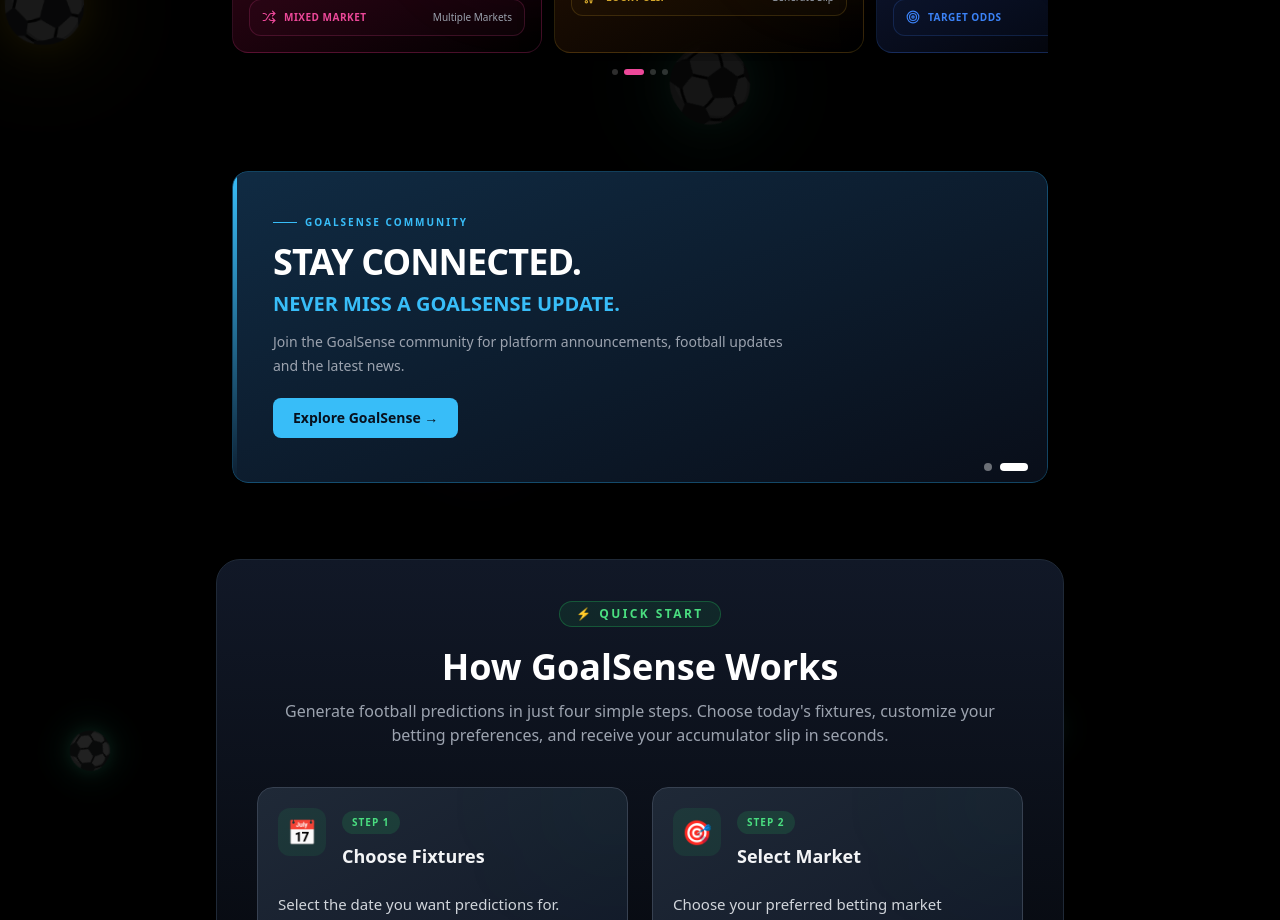
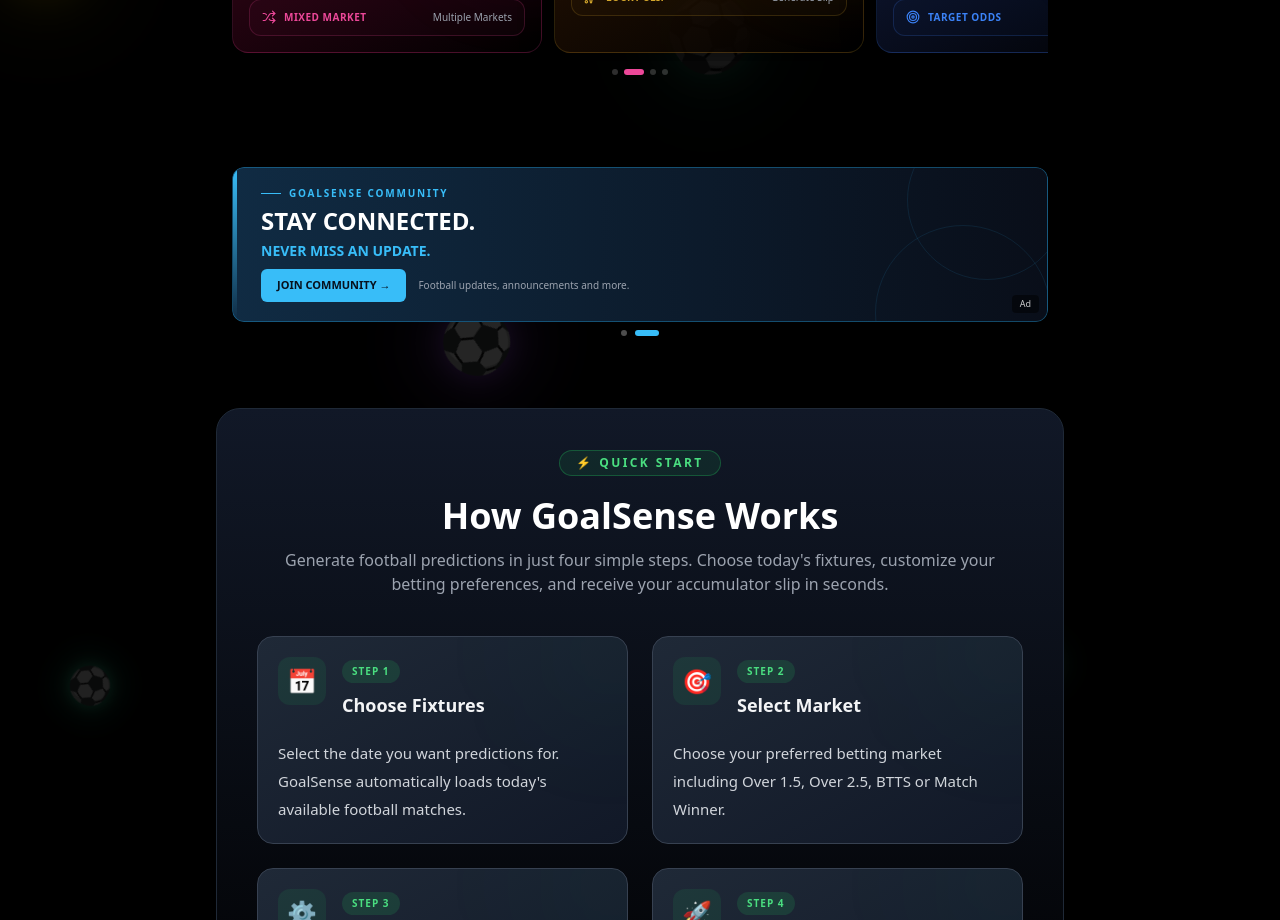
Before and after one commit to Jhondes/goalsense-app, a Next.js app: page / in a window 1280 px wide. Shown: the part 2420-3340 px from the top of the page. Built offline with nearby package versions, Linux system fonts and the light colour scheme; no server answers; the database is empty.

Commit message:
Redesign ad banner with compact responsive layout

```diff
--- a/components/AdBanner.tsx
+++ b/components/AdBanner.tsx
@@ -19,10 +19,9 @@ const slides = [
     id: "telegram",
     label: "GOALSENSE COMMUNITY",
     title: "STAY CONNECTED.",
-    subtitle: "NEVER MISS A GOALSENSE UPDATE.",
-    description:
-      "Join the GoalSense community for platform announcements, football updates and the latest news.",
-    button: "Explore GoalSense",
+    subtitle: "NEVER MISS AN UPDATE.",
+    description: "Football updates, announcements and more.",
+    button: "JOIN COMMUNITY",
     href: "https://t.me/goalsenseapp",
     type: "telegram",
   },
@@ -43,14 +42,19 @@ export default function AdBanner() {
   };
 
   useEffect(() => {
-    const timer = setInterval(next, 5000);
+    const timer = setInterval(() => {
+      setActive((prev) => (prev + 1) % slides.length);
+    }, 5000);
+
     return () => clearInterval(timer);
   }, []);
 
   return (
-    <section className="relative z-10 mx-auto w-full max-w-6xl px-4 py-3">
+    <section className="relative z-10 mx-auto w-full max-w-6xl px-4 py-2">
+
+      {/* ADVERTISEMENT CAROUSEL */}
       <div
-        className="relative overflow-hidden rounded-2xl"
+        className="relative"
         onTouchStart={(e) => {
           touchStart.current = e.touches[0].clientX;
         }}
@@ -63,6 +67,9 @@ export default function AdBanner() {
           }
         }}
       >
+        {/* SLIDES */}
+        <div className="overflow-hidden rounded-xl">
+
           <div
             className="flex transition-transform duration-700 ease-in-out"
             style={{
@@ -71,116 +78,156 @@ export default function AdBanner() {
           >
             {slides.map((slide) => (
               <div key={slide.id} className="min-w-full">
+
+                {/* GOKA AD */}
                 {slide.type === "goka" ? (
                   <a
                     href={slide.href}
                     target="_blank"
                     rel="noopener noreferrer"
+                    aria-label="Visit GOKA Sports"
                     className="group block"
-                  aria-label="GoalSense"
                   >
-                  <div className="relative overflow-hidden rounded-2xl border border-[#d4a72c]/30 bg-[#090909] shadow-[0_10px_40px_rgba(0,0,0,0.35)]">
-                  {/* Ad disclosure badge */}
-<div className="absolute bottom-10 right-3 z-30 rounded-md border border-white/20 bg-[#333333]/95 px-3 py-1.5 text-xs font-medium text-white shadow-md">
-  Ad
+                    <div className="relative h-[112px] overflow-hidden rounded-xl border border-[#d4a72c]/40 bg-[#090909] shadow-lg sm:h-[135px] md:h-[155px]">
+
+                      {/* GOLD ACCENT */}
+                      <div className="absolute left-0 top-0 z-10 h-full w-1 bg-gradient-to-b from-[#f5c542] to-[#8d6715]" />
+
+                      {/* BACKGROUND IMAGE */}
+                      <div className="absolute inset-y-0 right-0 w-[43%] sm:w-[40%]">
+                        <Image
+                          src="/goka-sports-banner.jpg"
+                          alt="GOKA Sports"
+                          fill
+                          sizes="(max-width: 768px) 43vw, 400px"
+                          className="object-cover object-center"
+                        />
+
+                        <div className="absolute inset-0 bg-gradient-to-r from-[#090909] via-[#090909]/30 to-transparent" />
                       </div>
-                    <div className="absolute left-0 top-0 h-full w-1 bg-gradient-to-b from-[#f5c542] via-[#d4a72c] to-transparent" />
 
-                    <div className="grid min-h-[190px] grid-cols-1 md:grid-cols-[1fr_0.85fr]">
-                      <div className="relative flex flex-col justify-center px-7 py-7 sm:px-9">
-                        <div className="mb-3 flex items-center gap-2">
-                          <span className="h-px w-6 bg-[#d4a72c]" />
-                          <span className="text-[10px] font-semibold uppercase tracking-[0.2em] text-[#d4a72c]">
+                      {/* AD CONTENT */}
+                      <div className="relative z-10 flex h-full w-[72%] flex-col justify-center pl-5 pr-1 sm:w-[68%] sm:pl-7">
+
+                        <div className="mb-1 flex items-center gap-2">
+                          <span className="h-px w-5 bg-[#d4a72c]" />
+
+                          <span className="text-[8px] font-bold uppercase tracking-[0.2em] text-[#d4a72c] sm:text-[10px]">
                             {slide.label}
                           </span>
                         </div>
 
-                        <h3 className="text-2xl font-bold tracking-tight text-white sm:text-3xl">
+                        <h3 className="text-[16px] font-extrabold leading-tight tracking-tight text-white sm:text-xl md:text-2xl">
                           {slide.title}
                         </h3>
 
-                        <p className="mt-1 text-lg font-medium text-[#d4a72c] sm:text-xl">
+                        <p className="mt-1 line-clamp-1 text-[9px] font-semibold text-[#d4a72c] sm:text-xs md:text-sm">
                           {slide.subtitle}
                         </p>
 
-                        <p className="mt-3 max-w-md text-sm leading-6 text-gray-400">
-                          {slide.description}
-                        </p>
+                        <div className="mt-2 flex items-center gap-2 sm:mt-3">
 
-                        <div className="mt-5">
-                          <span className="inline-flex items-center gap-2 rounded-lg bg-[#d4a72c] px-5 py-2.5 text-sm font-bold text-black">
+                          <span className="inline-flex items-center gap-1 rounded-md bg-[#d4a72c] px-3 py-1.5 text-[9px] font-extrabold text-black transition group-hover:bg-[#f5c542] sm:px-4 sm:py-2 sm:text-[11px]">
                             {slide.button} →
                           </span>
+
+                          <span className="hidden text-[10px] text-gray-400 sm:inline">
+                            {slide.description}
+                          </span>
+
                         </div>
                       </div>
 
-                      <div className="relative min-h-[180px] overflow-hidden">
-                        <Image
-                          src="/goka-sports-banner.jpg"
-                          alt="GOKA Sports"
-                          fill
-                          sizes="(max-width: 768px) 100vw, 45vw"
-                          className="object-cover object-center"
-                        />
-                        <div className="absolute inset-0 bg-gradient-to-r from-[#090909] via-transparent to-transparent" />
-                        <div className="absolute inset-0 bg-gradient-to-t from-black/30 to-transparent" />
-                      </div>
-                    </div>
+                      {/* AD DISCLOSURE */}
+                      <span className="absolute bottom-2 right-2 z-20 rounded bg-black/70 px-2 py-0.5 text-[9px] font-medium text-white/80">
+                        Ad
+                      </span>
+
                     </div>
                   </a>
+
                 ) : (
-                <div className="relative min-h-[452px] md:min-h-[310px] overflow-hidden rounded-2xl border border-[#229ED9]/30 bg-gradient-to-br from-[#102b43] to-[#090e19] shadow-[0_10px_40px_rgba(0,0,0,0.35)]">
+
+                  /* GOALSENSE TELEGRAM AD */
+                  <a
+                    href={slide.href}
+                    target="_blank"
+                    rel="noopener noreferrer"
+                    aria-label="Join GoalSense Telegram Community"
+                    className="group block"
+                  >
+                    <div className="relative h-[112px] overflow-hidden rounded-xl border border-[#229ED9]/40 bg-gradient-to-r from-[#102b43] to-[#090e19] shadow-lg sm:h-[135px] md:h-[155px]">
+
                       <div className="absolute left-0 top-0 h-full w-1 bg-gradient-to-b from-[#38bdf8] to-transparent" />
 
-                  <div className="flex min-h-[452px] md:min-h-[310px] flex-col justify-center px-7 py-8 sm:px-10">
-                    <div className="mb-3 flex items-center gap-2">
-                      <span className="h-px w-6 bg-[#38bdf8]" />
-                      <span className="text-[10px] font-semibold uppercase tracking-[0.2em] text-[#38bdf8]">
+                      {/* DECORATIVE CIRCLES */}
+                      <div className="absolute -right-5 -top-12 h-40 w-40 rounded-full border border-[#38bdf8]/10" />
+                      <div className="absolute -right-1 -bottom-20 h-44 w-44 rounded-full border border-[#38bdf8]/10" />
+
+                      <div className="relative z-10 flex h-full w-[85%] flex-col justify-center pl-5 sm:w-[75%] sm:pl-7">
+
+                        <div className="mb-1 flex items-center gap-2">
+                          <span className="h-px w-5 bg-[#38bdf8]" />
+
+                          <span className="text-[8px] font-bold uppercase tracking-[0.18em] text-[#38bdf8] sm:text-[10px]">
                             {slide.label}
                           </span>
                         </div>
 
-                    <h3 className="text-3xl font-bold tracking-tight text-white sm:text-4xl">
+                        <h3 className="text-[17px] font-extrabold leading-tight text-white sm:text-xl md:text-2xl">
                           {slide.title}
                         </h3>
 
-                    <p className="mt-2 text-lg font-semibold text-[#38bdf8] sm:text-xl">
+                        <p className="mt-1 text-[10px] font-semibold text-[#38bdf8] sm:text-sm">
                           {slide.subtitle}
                         </p>
 
-                    <p className="mt-3 max-w-lg text-sm leading-6 text-gray-400">
+                        <div className="mt-2 flex items-center gap-3">
+
+                          <span className="inline-flex rounded-md bg-[#38bdf8] px-3 py-1.5 text-[9px] font-bold text-[#07111e] transition group-hover:bg-[#7dd3fc] sm:px-4 sm:py-2 sm:text-[11px]">
+                            {slide.button} →
+                          </span>
+
+                          <span className="hidden text-[10px] text-gray-400 sm:inline">
                             {slide.description}
-                    </p>
+                          </span>
 
-                    <div className="mt-5">
-                      <a
-                        href={slide.href}
-                        className="inline-flex items-center gap-2 rounded-lg bg-[#38bdf8] px-5 py-2.5 text-sm font-bold text-[#07111e] transition hover:bg-[#7dd3fc]"
-                      >
-                        {slide.button} →
-                      </a>
                         </div>
                       </div>
+
+                      <span className="absolute bottom-2 right-2 z-20 rounded bg-black/50 px-2 py-0.5 text-[9px] text-white/80">
+                        Ad
+                      </span>
+
                     </div>
+                  </a>
                 )}
+
               </div>
             ))}
           </div>
+        </div>
 
-        <div className="absolute bottom-3 right-5 z-20 flex gap-2">
+        {/* CAROUSEL INDICATORS */}
+        <div className="mt-2 flex justify-center gap-2">
           {slides.map((slide, index) => (
             <button
               key={slide.id}
+              type="button"
               onClick={() => setActive(index)}
               aria-label={`Go to slide ${index + 1}`}
-              className={`h-2 rounded-full transition-all duration-300 ${
+              aria-current={active === index ? "true" : undefined}
+              className={`h-1.5 rounded-full transition-all duration-300 ${
                 active === index
-                  ? "w-7 bg-white"
-                  : "w-2 bg-white/40"
+                  ? slide.type === "goka"
+                    ? "w-6 bg-[#d4a72c]"
+                    : "w-6 bg-[#38bdf8]"
+                  : "w-1.5 bg-white/30"
               }`}
             />
           ))}
         </div>
+
       </div>
     </section>
   );
```
Lines whose indentation alone changed are shown as unchanged.
